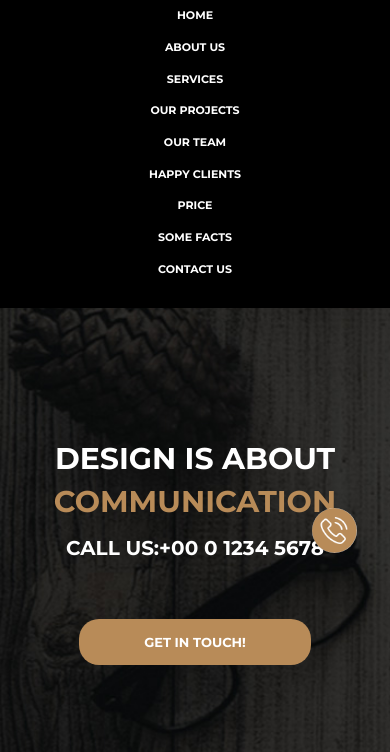
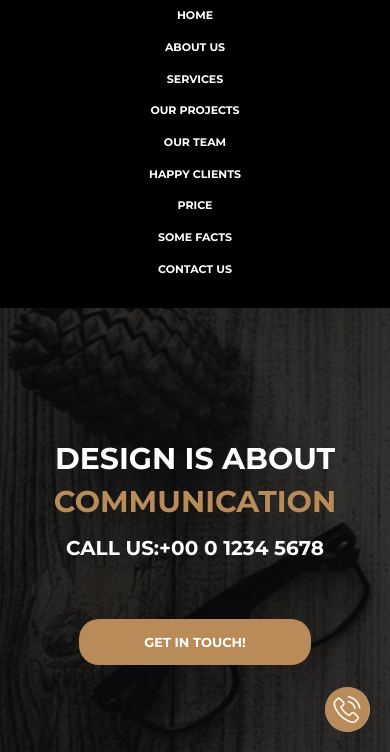
Before and after one commit to Lipieta85/layout_cut_awax, a website: page index.html in a window 390 px wide. Shown: the part 92-844 px from the top of the page. Drawn offline with nearby package versions, Linux system fonts and the light colour scheme.

Commit message:
Update style.scss

```diff
--- a/sass/style.scss
+++ b/sass/style.scss
@@ -223,8 +223,9 @@ header {
     margin: 63px 120px 63px 120px;
     .telephone {
         position: fixed;
-        left: 90vw;
-        top: 550px;
+        right: 30px;
+        bottom: 30px;
+        z-index: 1;
         img {
             border-radius: 50%;
         }
@@ -280,8 +281,8 @@ header {
 @media(max-width: 767px) {
     .about {
         .telephone {
-            left: 80vw;
-            top: 600px;
+            right: 20px;
+            bottom: 20px;
             img {
                 width: 45px;
                 height: 45px;
```
Also changed, not shown: css/style.css, 1 other file.
